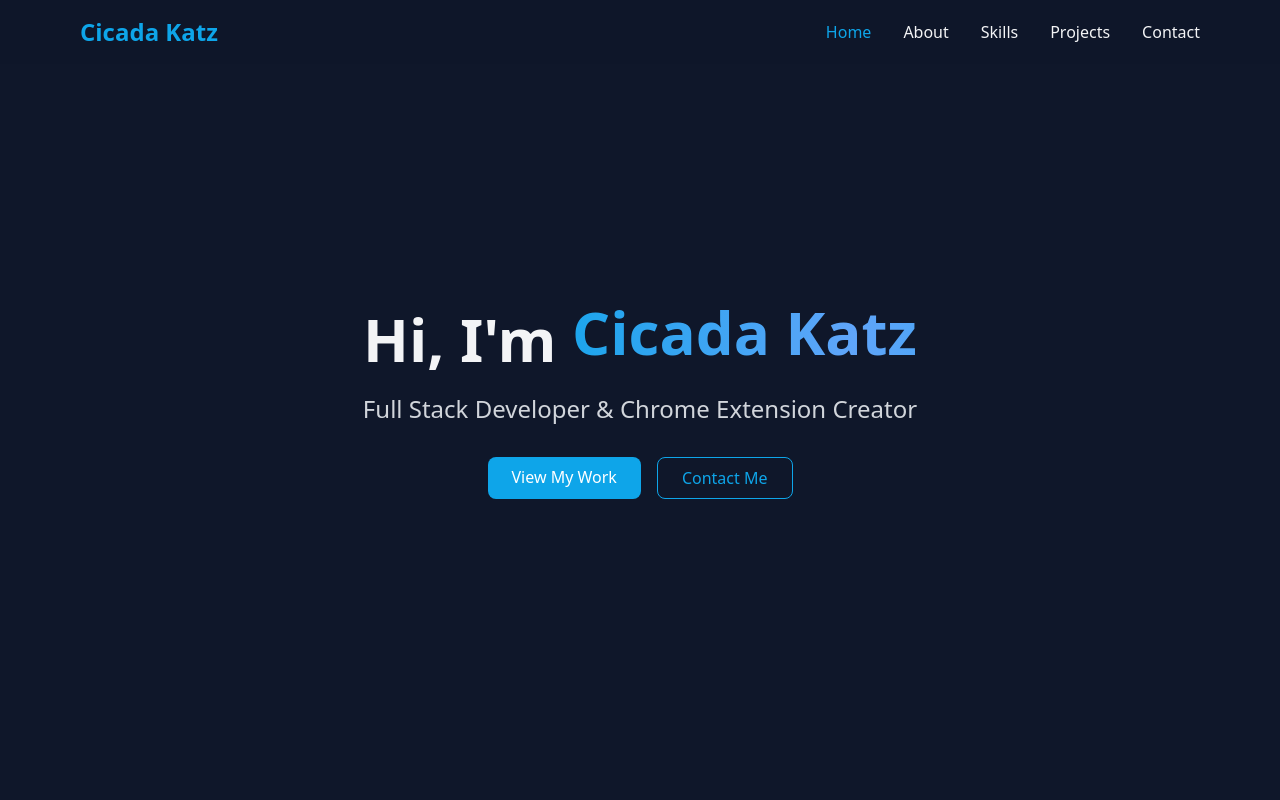
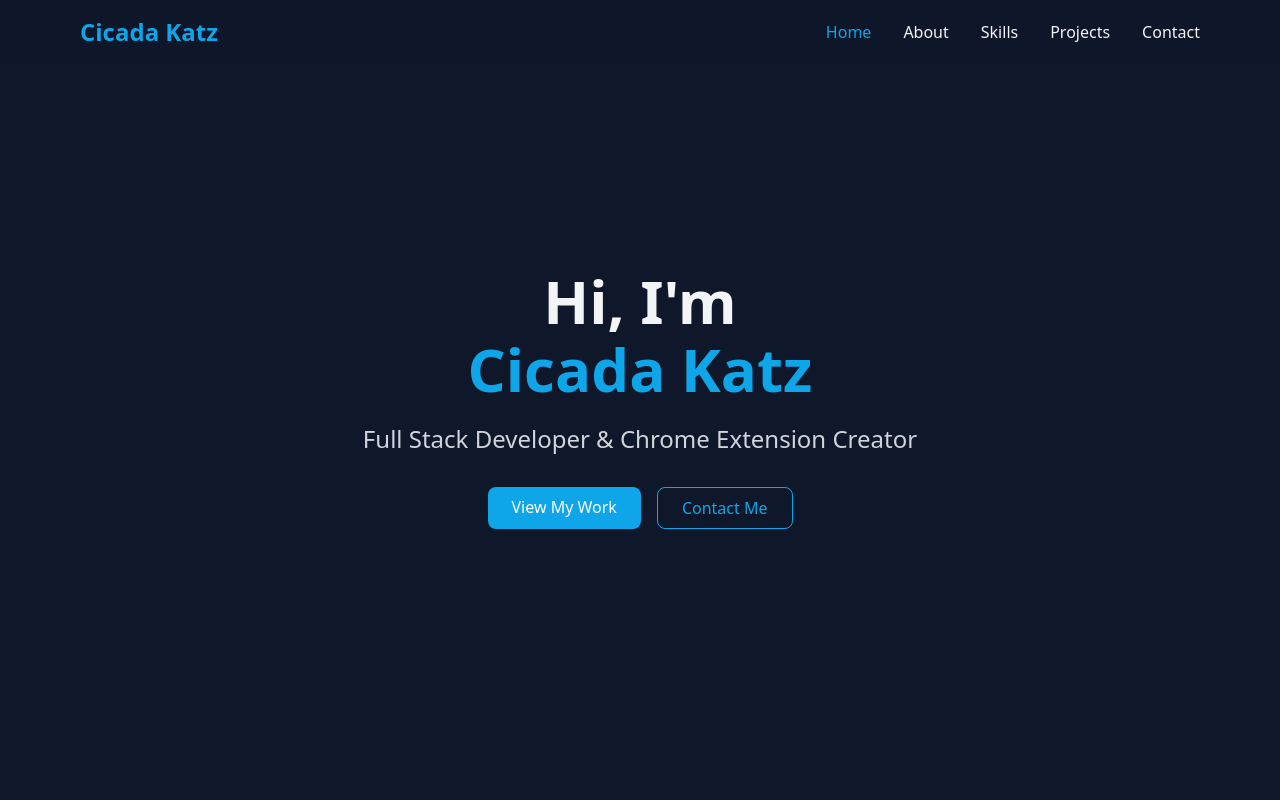
Before and after one commit to CicadaKatz/Portfolio, a React (Vite) app: page / in a window 1280 px wide. Shown: the top 800 px of the page. Built offline with nearby package versions, Linux system fonts and the light colour scheme.

Commit message:
Add dust-like fade effect and proper text adjustment for name transition

```diff
--- a/src/App.tsx
+++ b/src/App.tsx
@@ -107,26 +107,31 @@ function HeroSection() {
   return (
     <section id="home" className="section min-h-screen flex items-center">
       <div className="container text-center">
-        <h1 className="text-5xl md:text-6xl font-bold mb-6 relative">
-          <span className="inline-block">Hi, I'm</span>{' '}
-          <div
-            className="inline-block relative group cursor-pointer"
-            onMouseEnter={() => setIsHovered(true)}
-            onMouseLeave={() => setIsHovered(false)}
-          >
-            <div className="relative overflow-hidden">
-              <div className={`transform transition-all duration-700 ease-in-out ${isHovered ? '-translate-y-full opacity-0' : 'translate-y-0 opacity-100'}`}>
-                <span className="bg-gradient-to-r from-primary via-blue-400 to-primary bg-clip-text text-transparent">
-                  Cicada Katz
-                </span>
-              </div>
-              <div className={`absolute top-0 left-0 transform transition-all duration-700 ease-in-out ${isHovered ? 'translate-y-0 opacity-100' : 'translate-y-full opacity-0'}`}>
-                <span className="bg-gradient-to-r from-primary via-purple-400 to-primary bg-clip-text text-transparent">
-                  Leonid Mehandzhijski
-                </span>
+        <h1 className="text-5xl md:text-6xl font-bold mb-6">
+          <div className="flex flex-col items-center">
+            <span className="inline-block">Hi, I'm</span>
+            <div
+              className="relative group cursor-pointer mt-2"
+              onMouseEnter={() => setIsHovered(true)}
+              onMouseLeave={() => setIsHovered(false)}
+            >
+              <div className="relative">
+                {/* Dust particles container */}
+                <div className={`absolute inset-0 overflow-hidden transition-opacity duration-500 ${isHovered ? 'opacity-100' : 'opacity-0'}`}>
+                  <div className="dust-particles" />
+                </div>
+
+                {/* Names container */}
+                <div className="relative">
+                  <div className={`transform transition-all duration-700 ease-in-out ${isHovered ? 'opacity-0 scale-95' : 'opacity-100 scale-100'}`}>
+                    <span className="text-primary">Cicada Katz</span>
+                  </div>
+                  <div className={`absolute top-0 left-0 transform transition-all duration-700 ease-in-out ${isHovered ? 'opacity-100 scale-100' : 'opacity-0 scale-95'}`}>
+                    <span className="text-primary">Leonid Mehandzhijski</span>
+                  </div>
+                </div>
               </div>
             </div>
-            <div className="absolute -bottom-1 left-0 w-full h-0.5 bg-gradient-to-r from-transparent via-primary to-transparent transform scale-x-0 group-hover:scale-x-100 transition-transform duration-500 ease-out" />
           </div>
         </h1>
         <p className="text-xl md:text-2xl text-gray-300 mb-8">
--- a/src/index.css
+++ b/src/index.css
@@ -55,3 +55,46 @@
 .text-primary span {
   @apply whitespace-nowrap;
 }
+
+/* Dust particles animation */
+.dust-particles {
+  position: absolute;
+  width: 100%;
+  height: 100%;
+  background: radial-gradient(circle at center, transparent 0%, transparent 50%, rgba(14, 165, 233, 0.1) 100%);
+  animation: dust-fade 1.5s ease-in-out;
+}
+
+.dust-particles::before,
+.dust-particles::after {
+  content: '';
+  position: absolute;
+  width: 100%;
+  height: 100%;
+  background: radial-gradient(circle at center, transparent 0%, transparent 50%, rgba(14, 165, 233, 0.1) 100%);
+  animation: dust-fade 1.5s ease-in-out;
+}
+
+.dust-particles::before {
+  animation-delay: 0.2s;
+  transform: translateX(-10%);
+}
+
+.dust-particles::after {
+  animation-delay: 0.4s;
+  transform: translateX(10%);
+}
+
+@keyframes dust-fade {
+  0% {
+    opacity: 0;
+    transform: translateX(-100%) scale(0.8);
+  }
+  50% {
+    opacity: 0.5;
+  }
+  100% {
+    opacity: 0;
+    transform: translateX(100%) scale(1.2);
+  }
+}
```
